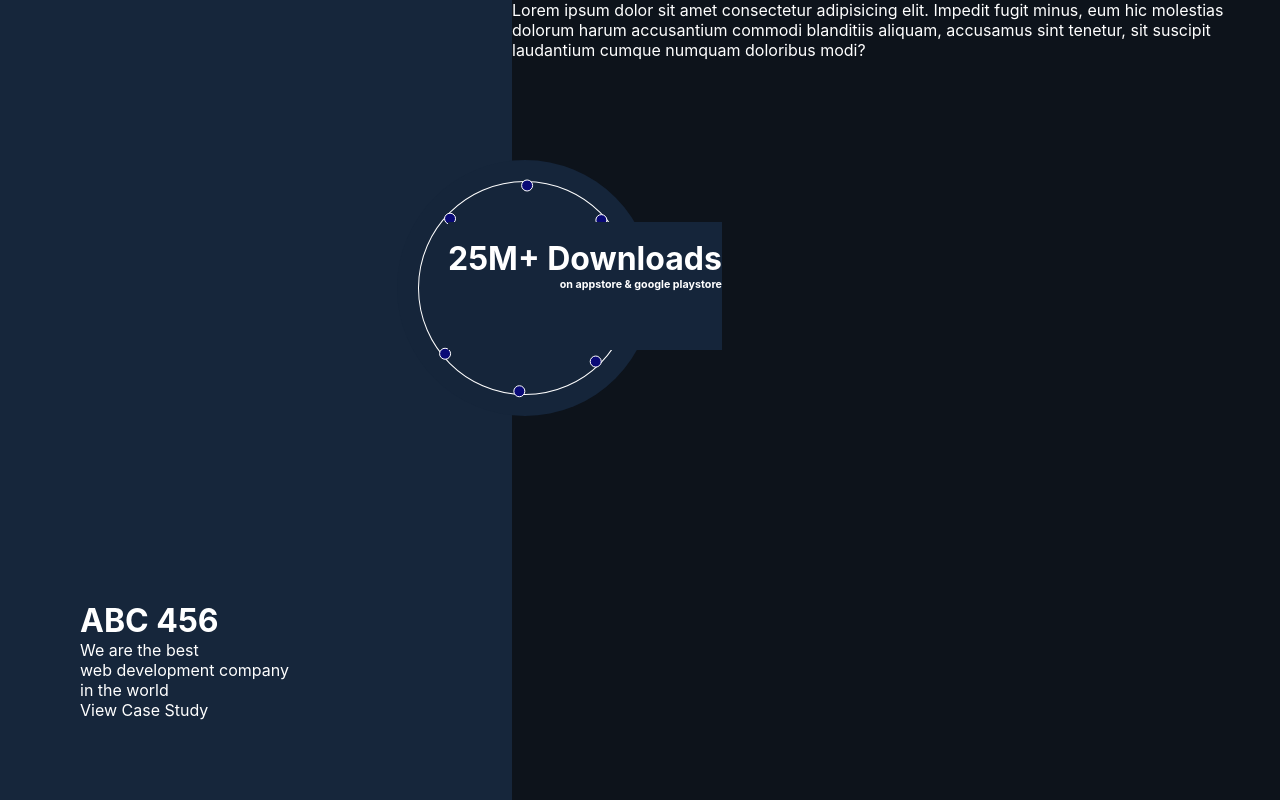
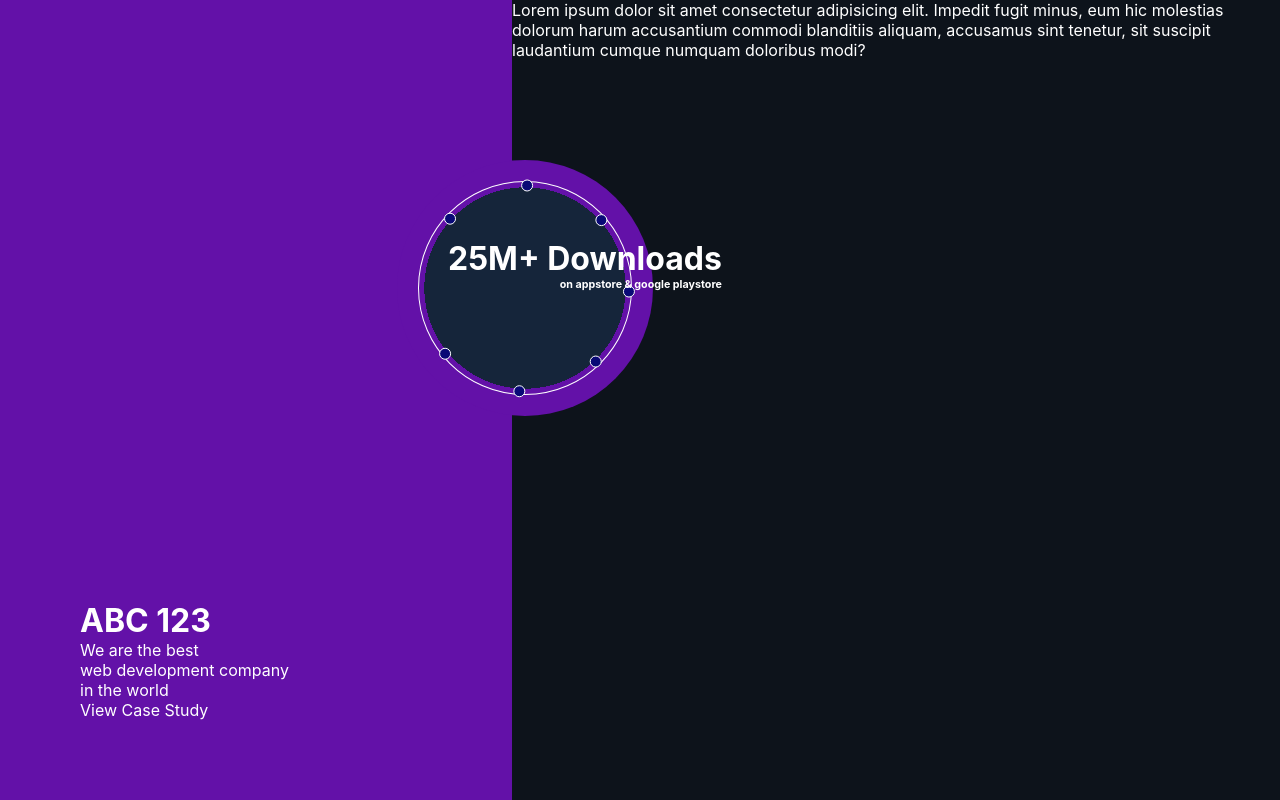
Before and after one commit to shakib-mia/atg-task-2, a React (Create React App) app: page / in a window 1280 px wide. Shown: the top 800 px of the page. Built offline with nearby package versions, Linux system fonts and the light colour scheme.

Commit message:
color added

```diff
--- a/src/App.css
+++ b/src/App.css
@@ -57,7 +57,6 @@ body {
   position: relative;
   width: 16rem;
   height: 16rem;
-  background-color: #15253A;
   border-radius: 50%;
   z-index: 999;
 }
--- a/src/App.js
+++ b/src/App.js
@@ -4,6 +4,7 @@ import Title from "./components/Title";
 
 function App() {
   const [scrollResult, setScroll] = useState(0);
+  const [background, setBackground] = useState("");
 
   window.addEventListener("scroll", () => {
     const scrollCount = parseInt(
@@ -17,11 +18,41 @@ function App() {
     <div className="container">
       <div
         className="scroll-bar"
-        style={{ width: "40vw", background: "#16263B" }}
+        style={{
+          width: "40vw",
+          background:
+            scrollResult >= 0 && scrollResult < 12
+              ? "#6311A8"
+              : scrollResult >= 12 && scrollResult < 25
+              ? "#4A27CC"
+              : scrollResult >= 25 && scrollResult < 38
+              ? "#000000"
+              : scrollResult >= 38 && scrollResult < 51
+              ? "#000000"
+              : scrollResult >= 51 && scrollResult < 63
+              ? "#000000"
+              : scrollResult >= 63 && scrollResult < 76
+              ? "#000000"
+              : "#000000",
+        }}
       >
         <div className="left-text">
           <div>
-            <h1>ABC 456</h1>
+            <h1>
+              {scrollResult >= 0 && scrollResult < 12
+                ? "ABC 123"
+                : scrollResult >= 12 && scrollResult < 25
+                ? "BCD 234"
+                : scrollResult >= 25 && scrollResult < 38
+                ? "CDE 345"
+                : scrollResult >= 38 && scrollResult < 51
+                ? "DEF 456"
+                : scrollResult >= 51 && scrollResult < 63
+                ? "EFG 567"
+                : scrollResult >= 63 && scrollResult < 76
+                ? "FGH 678"
+                : "GHI 789"}
+            </h1>
             <p>
               We are the best <br /> web development company <br /> in the world
               <span
@@ -38,7 +69,25 @@ function App() {
           </div>
         </div>
 
-        <div className="progress-container">
+        <div
+          className="progress-container"
+          style={{
+            background:
+              scrollResult >= 0 && scrollResult < 12
+                ? "#6311A8"
+                : scrollResult >= 12 && scrollResult < 25
+                ? "#4A27CC"
+                : scrollResult >= 25 && scrollResult < 38
+                ? "#16263B"
+                : scrollResult >= 38 && scrollResult < 51
+                ? "#000000"
+                : scrollResult >= 51 && scrollResult < 63
+                ? "#000000"
+                : scrollResult >= 63 && scrollResult < 76
+                ? "#000000"
+                : "#000000",
+          }}
+        >
           <div id="title">
             {scrollResult >= 0 && scrollResult < 12 ? (
               <Title
--- a/src/components/Title.css
+++ b/src/components/Title.css
@@ -1,6 +1,5 @@
 #titleComp {
     top: 198px;
-    background-color: #15253A;
     z-index: 100;
     color: white;
     height: 94px;
--- a/src/components/Title.js
+++ b/src/components/Title.js
@@ -1,9 +1,9 @@
 import React from "react";
 import "./Title.css";
 
-const Title = ({ short, big, bottomShort }) => {
+const Title = ({ short, big, bottomShort, background }) => {
   return (
-    <div id="titleComp">
+    <div id="titleComp" style={{ background: background }}>
       <h6>{short}</h6>
       <h1>{big}</h1>
       <h6>{bottomShort}</h6>
```
